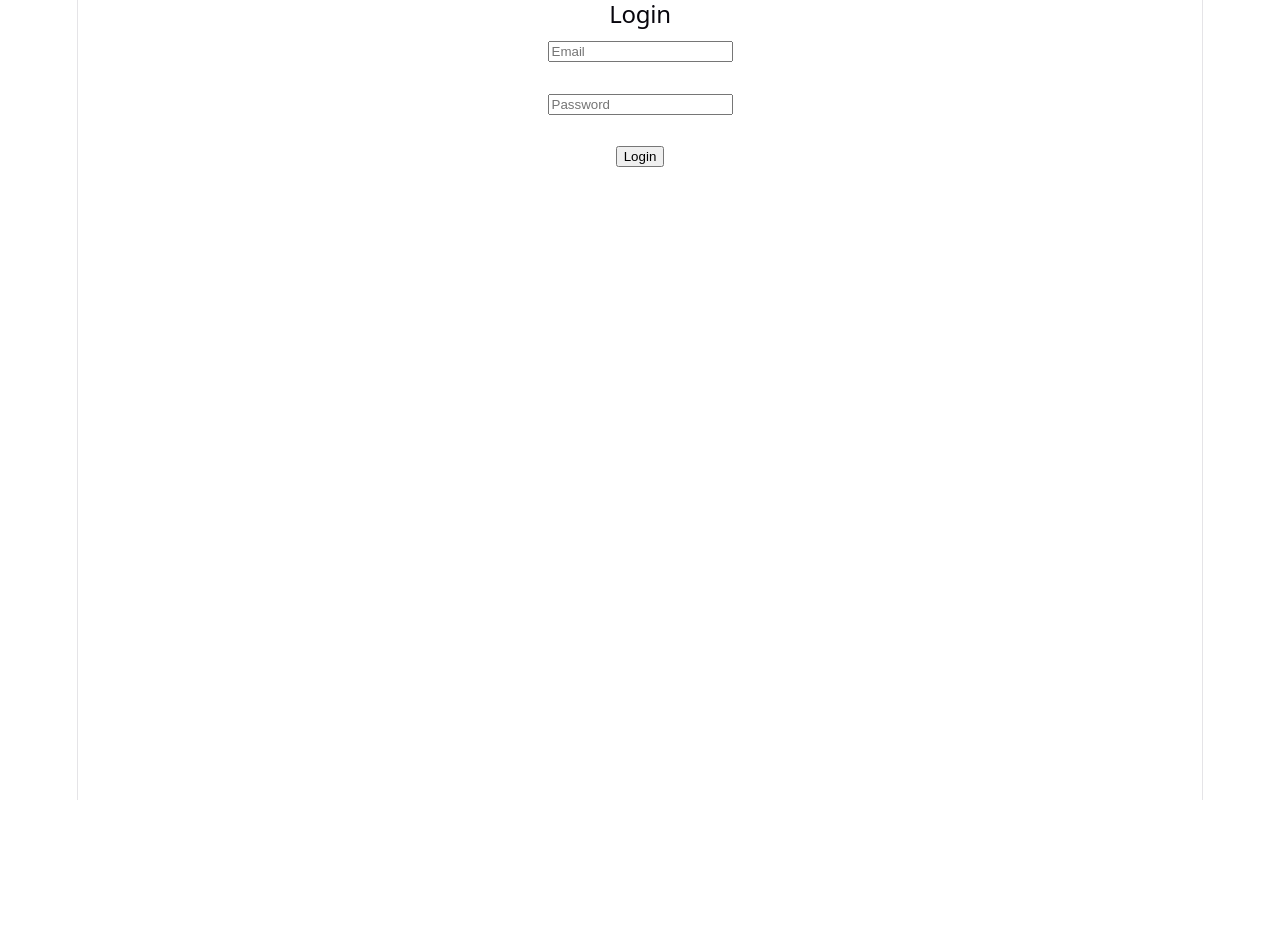
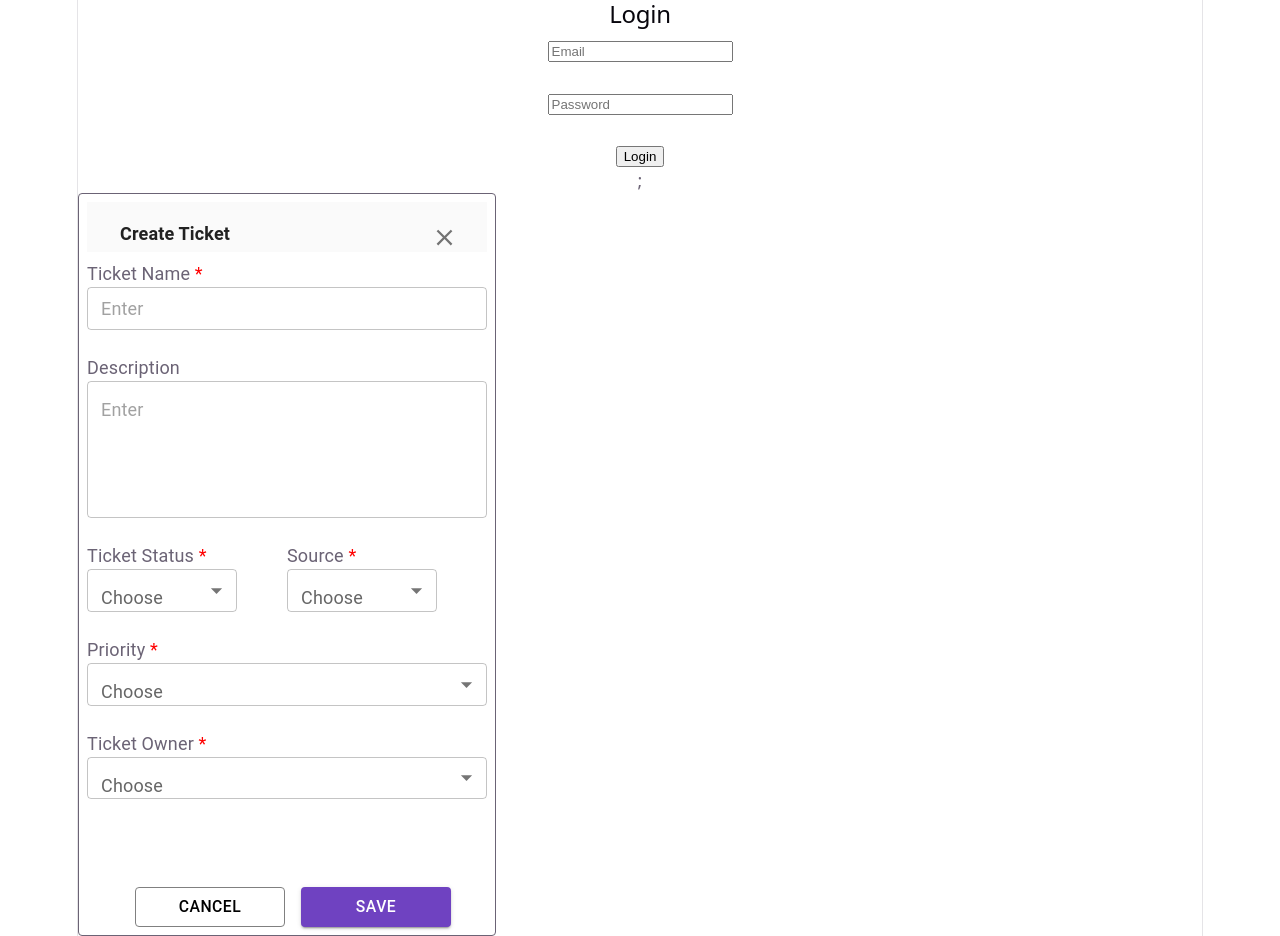
Before and after one commit to Sajida-NA/CRM-frontend, a React (Vite) app: page / in a window 1280 px wide. Before the commit the page ends 800 px from the top, so only its background shows below. Built offline with nearby package versions, Linux system fonts and the light colour scheme.

Commit message:
Created a form for tickets

```diff
--- a/package.json
+++ b/package.json
@@ -10,6 +10,10 @@
     "preview": "vite preview"
   },
   "dependencies": {
+    "@emotion/react": "^11.14.0",
+    "@emotion/styled": "^11.14.1",
+    "@mui/icons-material": "^9.1.1",
+    "@mui/material": "^9.1.2",
     "react": "^19.2.7",
     "react-dom": "^19.2.7"
   },
--- a/src/App.jsx
+++ b/src/App.jsx
@@ -1,7 +1,15 @@
 import Login from "./Pages/login";
+import CreateTicket from "./Pages/CreateTicket";
 
 function App() {
-  return <Login />;
+  return(
+
+
+<div>
+  <Login />;
+  <CreateTicket></CreateTicket>
+  </div>
+  )
 }
 
 export default App;
--- /dev/null
+++ b/src/Components/Tickets/Navbar.jsx
@@ -0,0 +1,69 @@
+import React from 'react'
+import AppBar from '@mui/material/AppBar';
+import Box from '@mui/material/Box';
+import Typography from '@mui/material/Typography';
+import { Button } from '@mui/material';
+import Toolbar from '@mui/material/Toolbar';
+import IconButton from "@mui/material/IconButton";
+import CloseIcon from "@mui/icons-material/Close";
+
+
+export default function Navbar() {
+  return (
+    <div>
+      {/* <Box sx={{display: 'flex',width:400,height:40}}> */}
+
+         <AppBar position="static"
+         elevation={0}
+         sx={{
+
+        boxShadow: "none",
+        width:400,
+        height:50,
+        display:'flex',
+        flexDirection:'column',
+        // alignContent:'center',
+      bgcolor:"#fafafa"
+
+
+
+
+        }}>
+        <Toolbar >
+
+         <Typography
+
+            component="div"
+            // sx={{ flexGrow: 1, display: 'flex',color:"#212121"}}
+             sx={{
+            flexGrow: 1,
+            color: "#212121",
+            fontWeight: 600,
+            fontSize: "18px",
+            width:200,
+             alignItems:'flex-start',
+
+
+              mr:12
+
+          }}
+          >
+         Create Ticket
+          </Typography>
+
+  <Box sx={{ display:'flex',alignItems:'flex-end',  flexDirection:'column',width:200,height:30, alignContent:'center'}}>
+
+
+          <IconButton
+          size='small' >
+  <CloseIcon  />
+</IconButton>
+</Box>
+
+</Toolbar>
+</AppBar>
+
+      {/* </Box> */}
+    </div>
+  )
+}
--- /dev/null
+++ b/src/Pages/CreateTicket.jsx
@@ -0,0 +1,205 @@
+import React, { useState } from "react";
+import Box from "@mui/material/Box";
+import TextField from "@mui/material/TextField";
+import Typography from "@mui/material/Typography";
+import InputLabel from '@mui/material/InputLabel';
+import MenuItem from '@mui/material/MenuItem';
+import FormControl from '@mui/material/FormControl';
+import Select from '@mui/material/Select';
+import Stack from '@mui/material/Stack';
+import Button from '@mui/material/Button';
+import Navbar from "../Components/Tickets/Navbar";
+
+
+
+
+export default function CreateTicket() {
+
+  const [status, setStatus] = useState("");
+
+  const [source, setSource] = useState("");
+
+  const [priority, setPriority] = useState("");
+
+  const [owner, setOwner] = useState("");
+
+
+
+
+  const handleChange = (event) => {
+    setStatus(event.target.value);
+  };
+
+  return (
+    <>
+
+
+    <Box
+
+
+      component="form"
+      sx={{
+        width: 400,
+        p: 1,
+        border: 1,
+        borderColor: "grey",
+        borderRadius: 1,
+        display: "flex",
+        flexDirection: "column",
+        gap: 1,
+      alignItems:"flex-start",
+
+      }}
+    >
+<Navbar></Navbar>
+
+
+<Box sx={{width:"100%",display:"flex",  flexDirection: "column",  alignItems:"flex-start"}}>
+
+
+ <Typography>
+        Ticket Name <span style={{ color: "red" }}>*</span>
+      </Typography>
+
+      <TextField
+
+        required
+        fullWidth
+        variant="outlined"
+        placeholder="Enter"
+        size="small"
+
+
+
+      />
+</Box>
+
+<Box sx={{width:"100%",display:"flex",  flexDirection: "column",  alignItems:"flex-start",marginTop:2}}>
+
+
+<Typography> Description</Typography>
+
+ <TextField
+          id="outlined-multiline-static"
+          fullWidth
+          multiline
+          rows={4}
+          placeholder="Enter"
+        />
+
+</Box>
+
+
+<Box  sx={{  width: "100%"}}>
+
+
+<Box sx={{display:"flex", marginTop:2}}>
+
+
+ <Box sx={{ display: "flex", flexDirection: "column", flex: 1 ,alignItems:"flex-start",width:"80px"}}>
+
+
+<Typography>Ticket Status  <span style={{ color: "red" }}>*</span></Typography>
+
+ <FormControl sx={{width:150}}>
+        <InputLabel id="demo-simple-select-label">Choose</InputLabel>
+        <Select
+          labelId="demo-simple-select-label"
+          id="demo-simple-select"
+          value={status}
+          label="Status"
+          onChange={handleChange}
+          size="small"
+        >
+          <MenuItem value={10}>Ten</MenuItem>
+          <MenuItem value={20}>Twenty</MenuItem>
+          <MenuItem value={30}>Thirty</MenuItem>
+        </Select>
+      </FormControl>
+</Box>
+
+<Box sx={{display:"flex",flexDirection:"column",flex: 1,alignItems:"flex-start",width:"80px"}}>
+
+
+
+
+      <Typography>Source  <span style={{ color: "red" }}>*</span></Typography>
+
+ <FormControl sx={{width:150}}>
+        <InputLabel id="demo-simple-select-label">Choose</InputLabel>
+        <Select
+          labelId="demo-simple-select-label"
+          id="demo-simple-select"
+          value={source}
+          label="Source"
+          onChange={(e) => setSource(e.target.value)}
+           size="small"
+        >
+          <MenuItem value={10}>Ten</MenuItem>
+          <MenuItem value={20}>Twenty</MenuItem>
+          <MenuItem value={30}>Thirty</MenuItem>
+        </Select>
+      </FormControl>
+</Box>
+</Box>
+
+     </Box>
+
+
+  <Box sx={{width:"100%",display:"flex",  flexDirection: "column",  alignItems:"flex-start",marginTop:2}}>
+
+   <Typography>Priority <span style={{ color: "red" }}>*</span></Typography>
+
+ <FormControl fullWidth>
+        <InputLabel id="demo-simple-select-label">Choose</InputLabel>
+        <Select
+          labelId="demo-simple-select-label"
+          id="demo-simple-select"
+          value={source}
+          label="Source"
+          onChange={(e) => setPriority(e.target.value)}
+           size="small"
+        >
+          <MenuItem value={10}>Ten</MenuItem>
+          <MenuItem value={20}>Twenty</MenuItem>
+          <MenuItem value={30}>Thirty</MenuItem>
+        </Select>
+      </FormControl>
+</Box>
+
+
+<Box sx={{width:"100%",display:"flex",  flexDirection: "column",  alignItems:"flex-start",marginTop:2}}>
+
+       <Typography>Ticket Owner <span style={{ color: "red" }}>*</span></Typography>
+
+ <FormControl fullWidth>
+        <InputLabel id="demo-simple-select-label">Choose</InputLabel>
+        <Select
+          labelId="demo-simple-select-label"
+          id="demo-simple-select"
+          value={source}
+          label="Source"
+          onChange={(e) => setOwner(e.target.value)}
+           size="small"
+        >
+          <MenuItem value={10}>Ten</MenuItem>
+          <MenuItem value={20}>Twenty</MenuItem>
+          <MenuItem value={30}>Thirty</MenuItem>
+        </Select>
+      </FormControl>
+
+</Box>
+
+<Box sx={{marginTop:10,display:"flex",alignItems:"center" ,marginLeft:6}}>
+ <Stack spacing={2} direction="row" >
+
+<Button variant="outlined"  sx={{width:150,color:"black",borderColor:"gray"}} >Cancel</Button>
+<Button variant="contained" sx={{width:150,backgroundColor:"#6f42c1"}}>Save</Button>
+    </Stack>
+
+</Box>
+
+    </Box>
+    </>
+  );
+}
```
Also changed, not shown: 1 other file (tests, documents, lock files or other folders).
